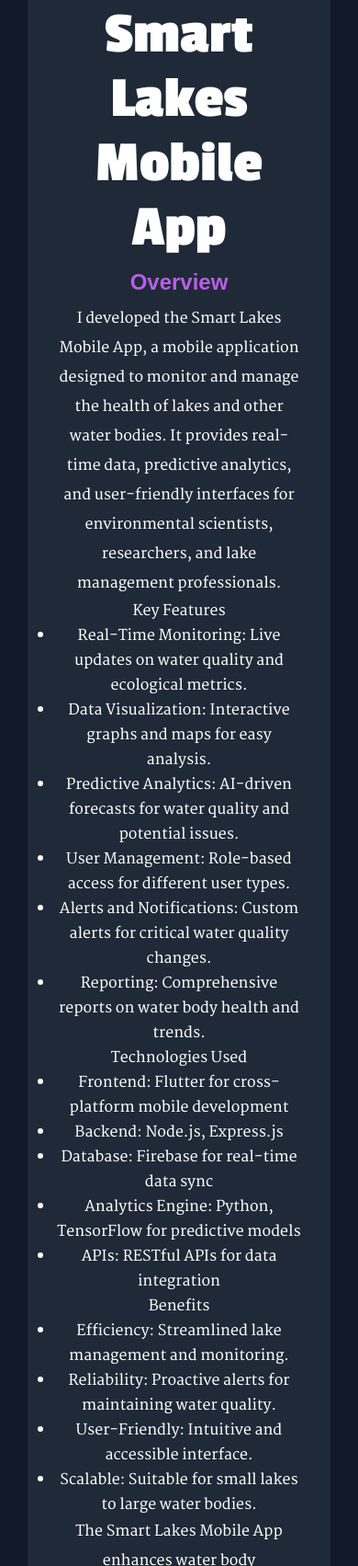
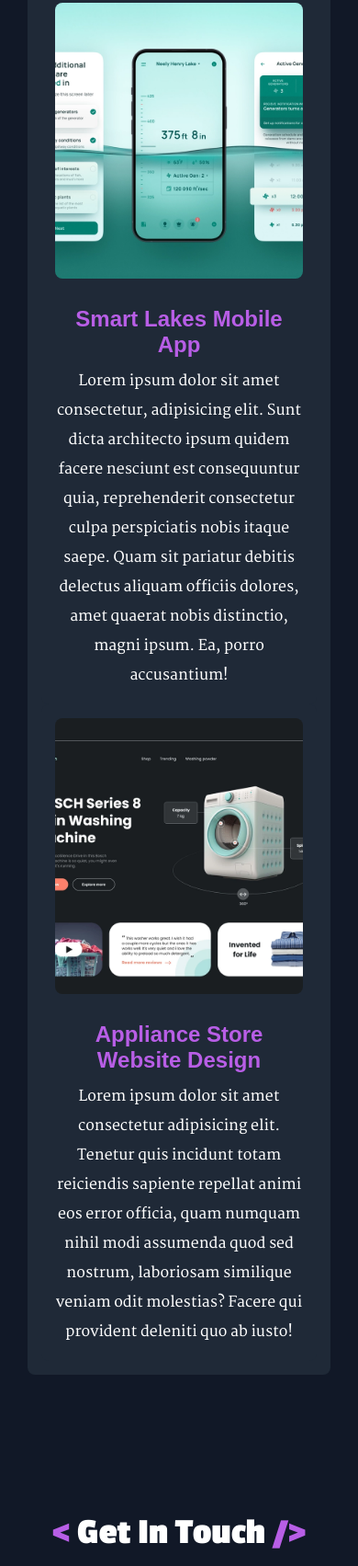
Before and after one commit to seven-smile/Portfolio, a plain HTML site: page index-2.html in a window 390 px wide. Shown: the part 3829-5532 px from the top of the page at 92% size. Drawn offline with Linux system fonts and the light colour scheme; a web font is replaced by a local one.

Commit message:
reverting

```diff
--- a/index-2.html
+++ b/index-2.html
@@ -135,38 +135,20 @@
         <!-- Item 2 -->
         <div class="p-item">
           <div class="p-info">
-            <h1>Smart Lakes Mobile App</h1>
-        <h3>Overview</h3>
-        <p>I developed the Smart Lakes Mobile App, a mobile application designed to monitor and manage the health of lakes and other water bodies. It provides real-time data, predictive analytics, and user-friendly interfaces for environmental scientists, researchers, and lake management professionals.</p>
-
-        <h4>Key Features</h4>
-        <ul>
-            <li><strong>Real-Time Monitoring:</strong> Live updates on water quality and ecological metrics.</li>
-            <li><strong>Data Visualization:</strong> Interactive graphs and maps for easy analysis.</li>
-            <li><strong>Predictive Analytics:</strong> AI-driven forecasts for water quality and potential issues.</li>
-            <li><strong>User Management:</strong> Role-based access for different user types.</li>
-            <li><strong>Alerts and Notifications:</strong> Custom alerts for critical water quality changes.</li>
-            <li><strong>Reporting:</strong> Comprehensive reports on water body health and trends.</li>
-        </ul>
-
-        <h4>Technologies Used</h4>
-        <ul>
-            <li><strong>Frontend:</strong> Flutter for cross-platform mobile development</li>
-            <li><strong>Backend:</strong> Node.js, Express.js</li>
-            <li><strong>Database:</strong> Firebase for real-time data sync</li>
-            <li><strong>Analytics Engine:</strong> Python, TensorFlow for predictive models</li>
-            <li><strong>APIs:</strong> RESTful APIs for data integration</li>
-        </ul>
-
-        <h4>Benefits</h4>
-        <ul>
-            <li><strong>Efficiency:</strong> Streamlined lake management and monitoring.</li>
-            <li><strong>Reliability:</strong> Proactive alerts for maintaining water quality.</li>
-            <li><strong>User-Friendly:</strong> Intuitive and accessible interface.</li>
-            <li><strong>Scalable:</strong> Suitable for small lakes to large water bodies.</li>
-        </ul>
-
-        <p>The Smart Lakes Mobile App enhances water body management with its real-time insights and predictive
+            <h3>Smart Lakes Mobile App</h3>
+            <p>
+              Lorem ipsum dolor sit amet consectetur, adipisicing elit. Sunt
+              dicta architecto ipsum quidem facere nesciunt est consequuntur
+              quia, reprehenderit consectetur culpa perspiciatis nobis itaque
+              saepe. Quam sit pariatur debitis delectus aliquam officiis
+              dolores, amet quaerat nobis distinctio, magni ipsum. Ea, porro
+              accusantium!
+            </p>
+          </div>
+          <div class="p-image">
+            <img src="images/smartlake.jpg" alt="smart lakes mobile app" />
+          </div>
+        </div>
 
         <!-- Item 3 -->
         <div class="p-item">
@@ -174,39 +156,14 @@
             <img src="images/appliance.jpg" alt="appliance store web design" />
           </div>
           <div class="p-info">
-            <h3>E-commerce Website</h4>
-    <h4>Overview</h4>
-    <p>I developed a feature-rich e-commerce website designed to provide a seamless shopping experience for customers. It includes robust product management, secure payment processing, and user-friendly interfaces for both customers and administrators.</p>
-
-    <h4>Key Features</h4>
-    <ul>
-        <li><strong>Product Catalog:</strong> Comprehensive and searchable product listings.</li>
-        <li><strong>Shopping Cart:</strong> Easy-to-use cart functionality for multiple items.</li>
-        <li><strong>Secure Payments:</strong> Integrated payment gateways for safe transactions.</li>
-        <li><strong>User Accounts:</strong> Account creation, login, and order tracking.</li>
-        <li><strong>Admin Dashboard:</strong> Tools for inventory management, order processing, and customer service.</li>
-        <li><strong>Responsive Design:</strong> Optimized for both desktop and mobile devices.</li>
-    </ul>
-
-    <h4>Technologies Used</h4>
-    <ul>
-        <li><strong>Frontend:</strong> HTML5, CSS3, JavaScript, React.js</li>
-        <li><strong>Backend:</strong> Node.js, Express.js</li>
-        <li><strong>Database:</strong> MongoDB</li>
-        <li><strong>Payment Integration:</strong> Stripe and PayPal APIs</li>
-        <li><strong>APIs:</strong> RESTful APIs for third-party integrations</li>
-    </ul>
-
-    <h4>Benefits</h4>
-    <ul>
-        <li><strong>Convenience:</strong> Streamlined shopping and checkout process.</li>
-        <li><strong>Security:</strong> Safe and secure payment and user data handling.</li>
-        <li><strong>User-Friendly:</strong> Intuitive navigation and responsive design.</li>
-        <li><strong>Scalable:</strong> Capable of handling a growing number of products and users.</li>
-    </ul>
-
-    <p>This e-commerce website enhances the online shopping experience with its comprehensive features and secure, user-friendly interface, ensuring customer satisfaction and business growth.</p>
-</body>
+            <h3>Appliance Store Website Design</h3>
+            <p>
+              Lorem ipsum dolor sit amet consectetur adipisicing elit. Tenetur
+              quis incidunt totam reiciendis sapiente repellat animi eos error
+              officia, quam numquam nihil modi assumenda quod sed nostrum,
+              laboriosam similique veniam odit molestias? Facere qui provident
+              deleniti quo ab iusto!
+            </p>
           </div>
         </div>
       </div>
```
